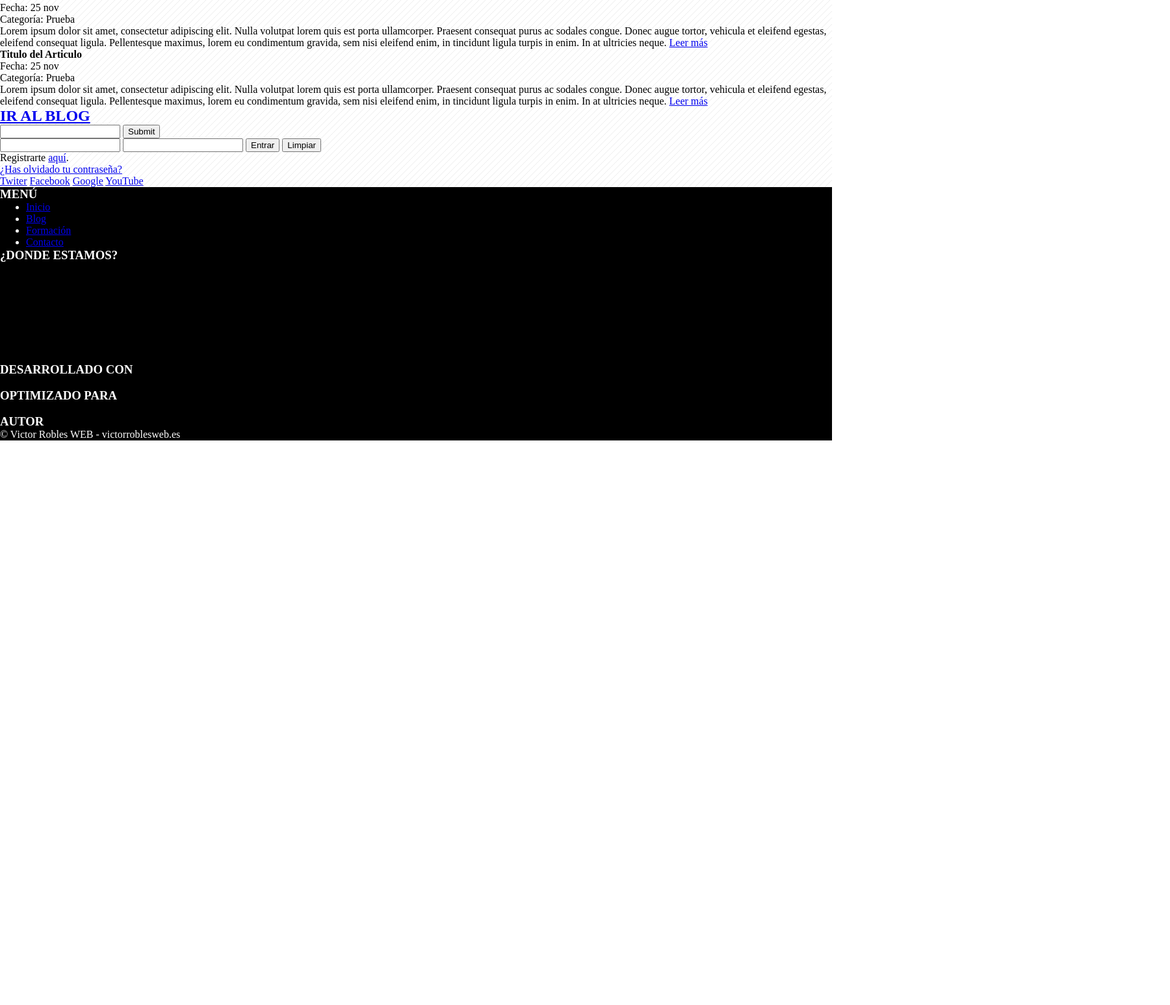
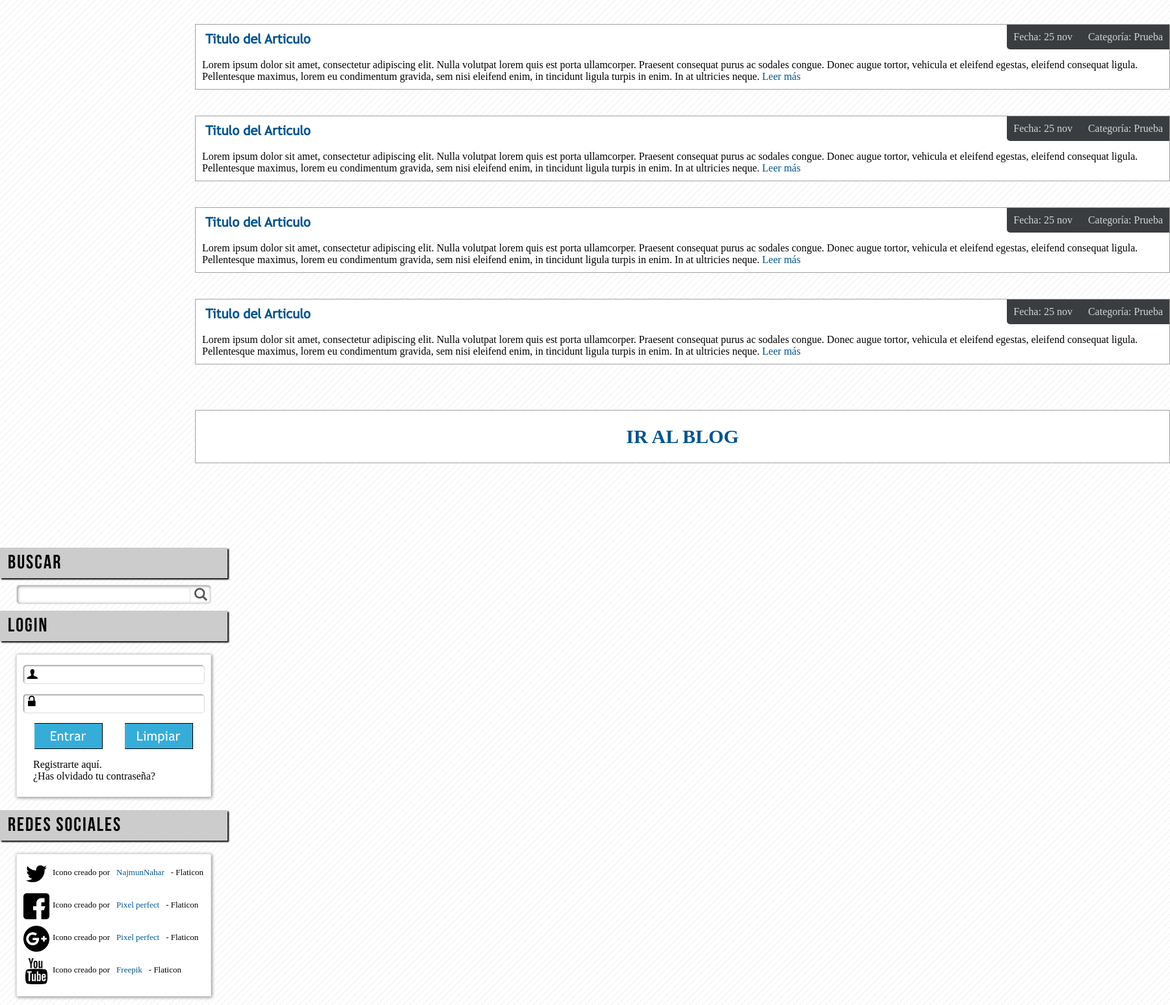
Before and after one commit to RubenLCgit/Proyecto-Responsive, a plain HTML site: page index.html in a window 1280 px wide. Shown: the part 1253-2800 px from the top of the page at 65% size, 1800 px wide, since content can reach past the window. Before the commit the page ends 1931 px from the top, so only its background shows below. Drawn offline with Linux system fonts and the light colour scheme.

Commit message:
add: aside css

```diff
--- a/css/styles.css
+++ b/css/styles.css
@@ -36,6 +36,15 @@ html, body{
     width: 100%;
     height: 100%;
     background-image: url(../img/pattern.png);
+}
+
+a {
+    text-decoration: none;
+    color: #00548e;
+}
+
+.icons{
+    font-family: icons;
 }
 
 .clearfix{
@@ -115,8 +124,8 @@ header nav a{
 
 #enlaces{
     width: 100%;
-    padding-left: 20%;
-    padding-right: 20%;
+    padding-left: 3.5%;
+    padding-right:3.5%;
     margin-top: 2%;
 }
 
@@ -127,7 +136,7 @@ header nav a{
     height: 325px;
     border: 1px solid #e0e0e0;
     float: left;
-    margin-left: 2%;
+    margin-left: 12.3%;
     margin-top: 10px;
     margin-bottom: 10px;
     box-shadow: 1px 1px 5px gray;
@@ -135,6 +144,15 @@ header nav a{
     font-family: sans-serif,Arial, Helvetica;
     color: #00548e;
     text-align: center;
+}
+
+#enlaces a:hover{
+    box-shadow: 1px 1px 5px gray inset;
+    background-color: whitesmoke;
+}
+
+#enlaces a:first-child{
+    margin-left: 2%;
 }
 
 #enlaces a .icons{
@@ -152,12 +170,213 @@ header nav a{
     margin-bottom: 30px;
 }
 
-#enlaces a p{
-
+section{
+    float: left;
+    margin: 100px 80px 0px 300px;
+    width: 1500px;
 }
 
-section{
+section>h2{
+    background-color: #d9d9d9;
+    text-align: center;
+    font-family: bebas;
+    font-weight: 200;
+    font-size: 40px;
+    letter-spacing: 2px;
+    padding: 10px 0px;
+    box-shadow: 2px 2px 1px black;
+    margin-bottom: 40px;
+}
+
+article{
+    border: 1px solid #a1a1a1;
+    background-color: white;
+    margin-bottom: 40px;
+}
+
+article h4{
+    float: left;
+    color: #00548e;
+    font-family: trebuche;
+    font-size: 20px;
+    padding: 10px 0px 10px 15px;
+}
+
+article .descripcion{
+    float: right;
+    background-color: #393d3f;
+    color: rgb(212, 212, 212);
+    border-radius: 0px 0px 0px 5px;
+}
+
+article .descripcion p{
+    display: inline-block;
+    padding: 10px;
+}
+
+article p{
     clear: both;
+    padding: 10px;
+}
+
+article:last-child{
+    margin-top: 70px;
+    text-align: center;
+}
+
+article:last-child a{
+    font-size: 20px;
+    padding: 50px;
+}
+
+aside{
+    float: left;
+    width: 350px;
+    margin-top: 80px;
+}
+
+aside h3{
+    font-family: bebas;
+    font-size: 30px;
+    font-weight: 100;
+    letter-spacing: 2px;
+    background-color: #cccccc;
+    padding: 5px 0px 6px 12px;
+    margin: 10px 0px;
+    box-shadow: 2px 2px 2px black;
+}
+
+#buscar{
+    position: relative;
+    width: 300px;
+    margin: 10px auto;
+}
+
+#buscar input[type="text"]{
+    width: 100%;
+    height: 30px;
+    border-radius: 5px;
+    border: 1px solid #e1e1e1;
+    box-shadow: 1px 1px 5px grey inset;
+}
+
+#buscar input[type="submit"]{
+    position: absolute;
+    right: 0;
+    top: 0;
+    border: none;
+    background: none;
+    font-size: 20px;
+    color: #595655;
+    height: 100%;
+    border-left: 1px solid #e1e1e1;
+}
+
+#buscar input[type="text"]:hover,#buscar input[type="text"]:focus, #buscar input[type="submit"]:hover, #buscar input[type="submit"]:focus{
+    outline: none;
+    box-shadow: 1px 1px 5px #00548e inset;
+    border-left: 1px solid #00548e;
+    color: #00548e;
+}
+
+#login{
+    border: 1px solid #e1e1e1;
+    background-color: white;
+    width: 300px;
+    height: 220px;
+    margin: 20px auto;
+    box-shadow: 1px 1px 5px gray;
+}
+
+#login input[type="text"],#login input[type="password"]{
+    display: block;
+    width: 280px;
+    height: 30px;
+    border-radius: 5px;
+    margin: 15px auto;
+    outline: none;
+    border: 1px solid #e1e1e1;
+    box-shadow: 1px 1px 2px grey inset;
+}
+
+#login input[type="text"]::placeholder,#login input[type="password"]::placeholder{
+    font-family: icons;
+    font-size: 15px;
+    color: black;
+}
+
+#login input[type="password"]::placeholder{
+    font-size: 20px;
+    padding-top: 10px;
+}
+
+#login .botones{
+    width: 245px;
+    margin: 0px auto;
+}
+
+#login input[type="submit"],#login input[type="reset"]{
+    display: inline-block;
+    background-color: #36add8;
+    color: white;
+    font-family: trebuche;
+    width: 105px;
+    height: 40px;
+    border: 1px solid black;
+    border-left: none;
+    font-size: 20px;
+    margin-bottom: 15px;
+}
+
+#login input[type="reset"]{
+    margin-left: 30px;
+}
+
+#login .registrarse{
+    margin-left: 25px;
+}
+
+#login .registrarse a{
+    color: #000000;
+}
+
+#redesSociales{
+    border: 1px solid #e1e1e1;
+    background-color: white;
+    width: 300px;
+    height: 220px;
+    margin: 20px auto;
+    box-shadow: 1px 1px 5px gray;
+}
+
+.red{
+    margin: 10px;
+    font-size:small;
+}
+
+.red p{
+    float: left;
+    margin-top: 10px;
+    margin-left: 5px;
+}
+
+#redesSociales a{
+    margin: 10px 10px;
+    line-height: 5px;
+}
+
+#redesSociales img{
+    width: 40px;
+    float: left;
+}
+
+#colaboradores{
+    border: 1px solid #e1e1e1;
+    background-color: white;
+    width: 245px;
+    height: 240px;
+    margin: 20px auto;
+    box-shadow: 1px 1px 5px gray;
 }
 /* FOOTER */
 
--- a/index.html
+++ b/index.html
@@ -106,36 +106,61 @@
                     Lorem ipsum dolor sit amet, consectetur adipiscing elit. Nulla volutpat lorem quis est porta ullamcorper. Praesent consequat purus ac sodales congue. Donec augue tortor, vehicula et eleifend egestas, eleifend consequat ligula. Pellentesque maximus, lorem eu condimentum gravida, sem nisi eleifend enim, in tincidunt ligula turpis in enim. In at ultricies neque. <a href="#">Leer más</a>
                 </p>
             </article>
+            <article>
+                <a href="#"><h2>IR AL BLOG</h2></a>
+            </article>
         </section>
-        <a href="#"><h2>IR AL BLOG</h2></a>
-    </main>
         <aside>
-        <div id="buscador">
+            <h3>BUSCAR</h3>
             <form action="">
+                <div id="buscar">
                     <input type="text">
-                <input type="submit">
+                    <input class="icons" type="submit" value="L">
+                </div>
+            </form>
+            <h3>LOGIN</h3>
+            <div id="login">
+                <form action="">
+                    <input type="text" placeholder=" U">
+                    <input type="password" placeholder=" w">
+                    <div class="botones">
+                        <input type="submit" value="Entrar">
+                        <input type="reset" value="Limpiar">
+                    </div>
+                    <div class="registrarse">
+                        <p>Registrarte <a href="#">aquí</a>.</p>
+                        <a href="#">¿Has olvidado tu contraseña?</a>
+                    </div>
                 </form>
             </div>
-        <div id="login">
-            <form action="">
-                <input type="text">
-                <input type="password">
-                <input type="submit" value="Entrar">
-                <input type="reset" value="Limpiar">
-                <p>Registrarte <a href="#">aquí</a>.</p>
-                <a href="#">¿Has olvidado tu contraseña?</a>
-            </form>
+            <h3>REDES SOCIALES</h3>
+            <div id="redesSociales">
+                <div class="red">
+                    <img src="img/gorjeo.png" alt="">
+                    <p>Icono creado por<a href="https://www.flaticon.es/iconos-gratis/gorjeo"">NajmunNahar</a>-  Flaticon</p>
+                    <div class="clearfix"></div>
                 </div>
-        <div id="redesSociales">
-            <a href="#">Twiter</a>
-            <a href="#">Facebook</a>
-            <a href="#">Google</a>
-            <a href="#">YouTube</a>
+                <div class="red">
+                    <img src="img/facebook.png" alt="">
+                    <p>Icono creado por<a href="https://www.flaticon.es/iconos-gratis/facebook"">Pixel perfect</a>-  Flaticon</p>
+                    <div class="clearfix"></div>
                 </div>
-        <div id="colaboradores">
-
+                <div class="red">
+                    <img src="img/google-mas.png" alt="">
+                    <p>Icono creado por<a href="https://www.flaticon.es/iconos-gratis/google-mas"">Pixel perfect</a>-  Flaticon</p>
+                    <div class="clearfix"></div>
                 </div>
+                <div class="red">
+                    <img src="img/social.png" alt="">
+                    <p>Icono creado por<a href="https://www.flaticon.es/iconos-gratis/logotipo-de-youtube"">Freepik</a>-  Flaticon</p>
+                    <div class="clearfix"></div>
+                </div>
+            </div>
+            <h3>COLABORADORES</h3>
+            <div id="colaboradores"></div>
         </aside>
+        <div class="clearfix"></div>
+    </main>
     <footer>
         <div id="menu">
             <h3>MENÚ</h3>
```
Also changed, not shown: img/facebook.png (added), img/google-mas.png (added), img/gorjeo.png (added), img/social.png (added). Lines whose indentation alone changed are shown as unchanged.
